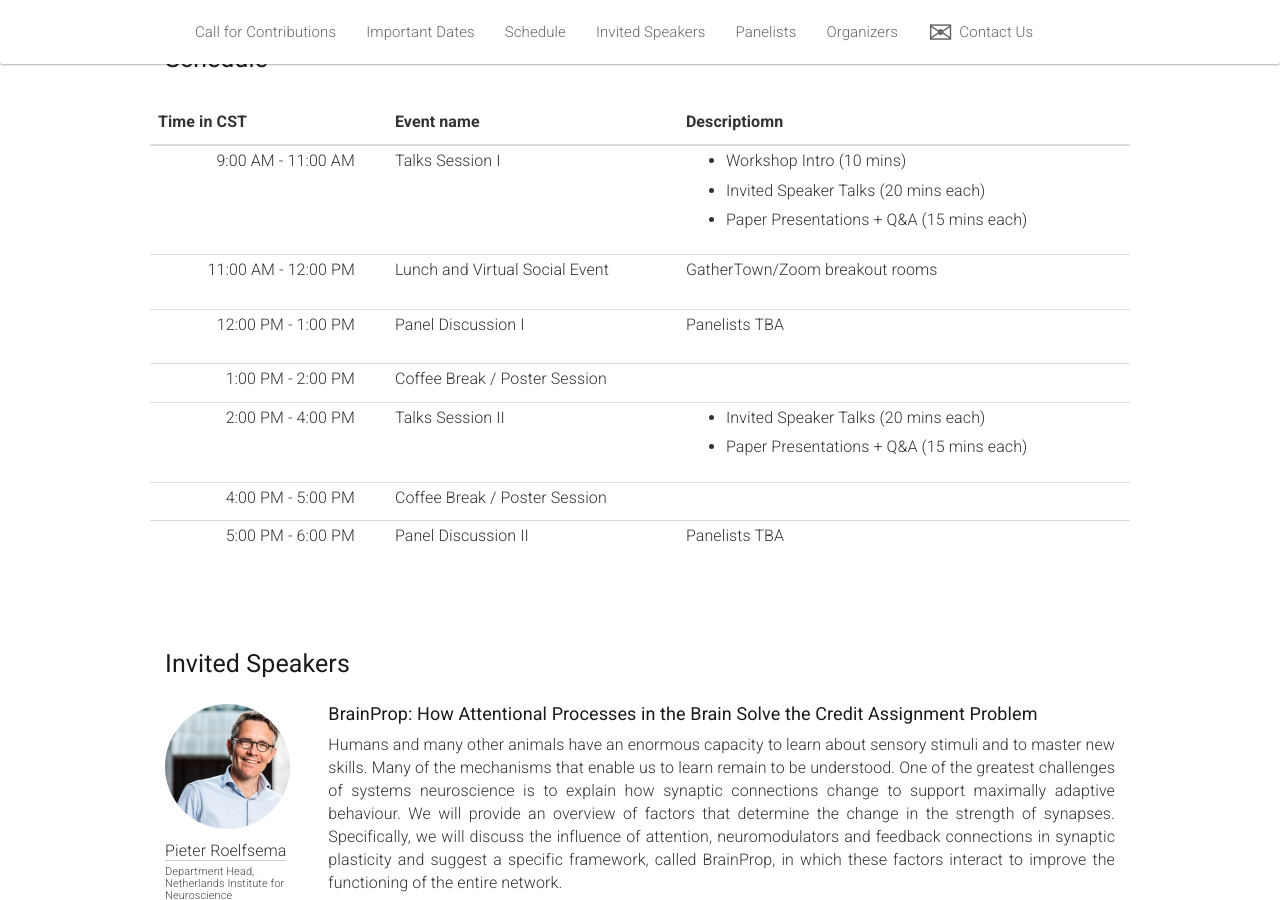
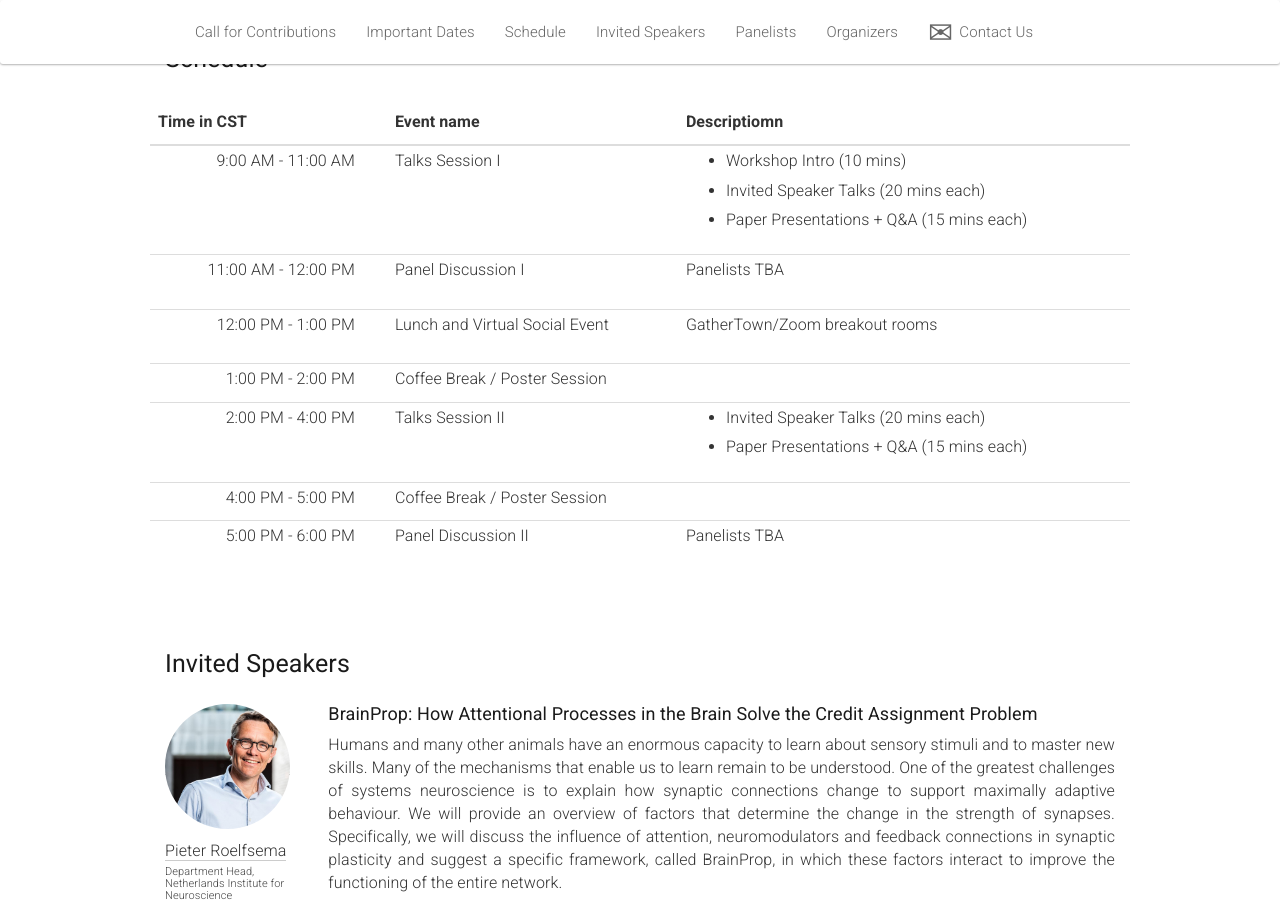
Before and after one commit to attention-learning-workshop/attention-learning-workshop.github.io, a Jekyll site: the page built from _pages/home_2022.md, in a window 1280 px wide and 900 px high, scrolled down 3433 px. Built offline with Jekyll 4.4.1, drawn with Linux system fonts in a browser that asks for light colours; nearby versions of some CDN libraries.

```diff
--- a/_data/schedule.yml
+++ b/_data/schedule.yml
@@ -5,16 +5,16 @@
     - Workshop Intro (10 mins)
     - Invited Speaker Talks (20 mins each)
     - Paper Presentations + Q&A (15 mins each)
-- name: Lunch and Virtual Social Event
+- name: Panel Discussion I
   start_time: "11:00 AM"
   end_time: "12:00 PM"
   description: |
-    GatherTown/Zoom breakout rooms
-- name: Panel Discussion I
+    Panelists TBA
+- name: Lunch and Virtual Social Event
   start_time: "12:00 PM"
   end_time: "1:00 PM"
   description: |
-    Panelists TBA
+    GatherTown/Zoom breakout rooms
 - name: Coffee Break / Poster Session
   start_time: "1:00 PM"
   end_time: "2:00 PM"
```
